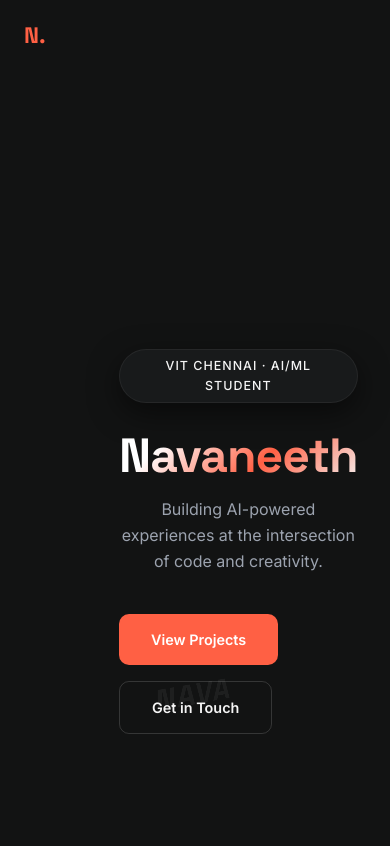
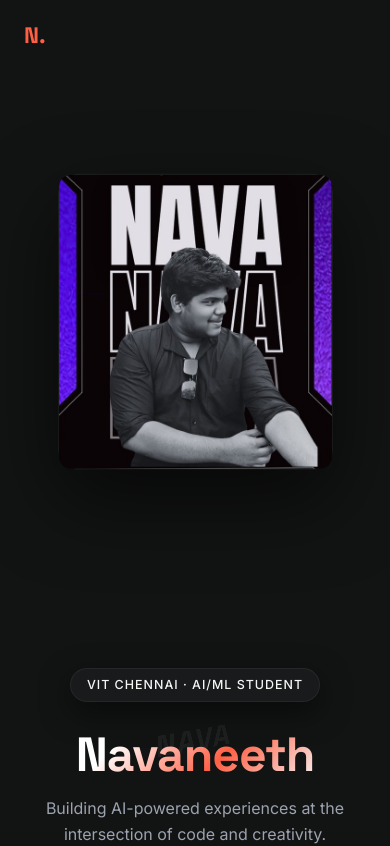
Before and after one commit to navabro/Navabro, a React (Vite) app: page / in a window 390 px wide. Shown: the top 846 px of the page. Built offline with nearby package versions, Linux system fonts and the light colour scheme.

Commit message:
commit the app

```diff
--- a/src/components/HeroAnimation.jsx
+++ b/src/components/HeroAnimation.jsx
@@ -1,10 +1,18 @@
-import { useRef } from 'react'
+import { useRef, useState, useEffect } from 'react'
 import { motion, useMotionValue, useTransform, useSpring, useScroll } from 'framer-motion'
 import HeroScene from './HeroScene'
 import '../hero-animation.css'
 
 export default function HeroAnimation() {
   const containerRef = useRef(null)
+
+  const [isMobile, setIsMobile] = useState(false)
+  useEffect(() => {
+    const check = () => setIsMobile(window.innerWidth <= 768)
+    check()
+    window.addEventListener('resize', check)
+    return () => window.removeEventListener('resize', check)
+  }, [])
 
   // -- Scrollytelling Setup --
   const { scrollYProgress } = useScroll({
@@ -59,8 +67,15 @@ export default function HeroAnimation() {
            </motion.div>
         </div>
 
-        {/* ABSOLUTE TOP-LEFT VIDEO (Placed relative to full screen wrapper) */}
+        {/* TOP-LEFT VIDEO — replaced with poster image on mobile */}
         <div className="hero-video-wrapper">
+          {isMobile ? (
+            <img
+              src="/nava-poster.jpeg"
+              className="hero-video"
+              alt="Navaneeth poster"
+            />
+          ) : (
             <video
               src="/video.mp4"
               poster="/nava-poster.jpeg"
@@ -69,7 +84,9 @@ export default function HeroAnimation() {
               loop
               muted
               playsInline
+              preload="metadata"
             />
+          )}
         </div>
 
 
--- a/src/hero-animation.css
+++ b/src/hero-animation.css
@@ -229,23 +229,44 @@
 
 .hero-video-wrapper {
   position: absolute;
-  top: 100px;
-  left: 70px;
-  width: 250px;
+  top: 50%;
+  left: 5%;
+  transform: translateY(-50%);
+  width: clamp(300px, 30vw, 460px);
   height: auto;
-  z-index: 1;
+  z-index: 3;
+  border-radius: 20px;
+  box-shadow:
+    0 30px 80px rgba(0, 0, 0, 0.6),
+    0 0 0 1px rgba(255, 255, 255, 0.07);
 }
 
 .hero-video {
-  width: 240%;
+  width: 100%;
   height: auto;
   border-radius: 12px;
   object-fit: cover;
+  display: block;
 }
 
-@media (max-width: 860px) {
+@media (max-width: 768px) {
   .hero-video-wrapper {
-    display: none;
-    /* prevent overlap with Navaneeth text on mobile */
+    position: static;
+    width: 70%;
+    margin: 20px auto 0;
+    z-index: auto;
+  }
+
+  .hero-sticky-wrap {
+    flex-direction: column;
+    align-items: center;
+    justify-content: center;
+    padding-top: 80px;
+    height: auto;
+    min-height: 100vh;
+  }
+
+  .hero__inner {
+    padding-top: 2rem;
   }
 }
--- a/src/index.css
+++ b/src/index.css
@@ -1,7 +1,13 @@
 /* ──────────────────────────────────────────
    Global Reset & Design Tokens
 ────────────────────────────────────────── */
-*, *::before, *::after { box-sizing: border-box; margin: 0; padding: 0; }
+*,
+*::before,
+*::after {
+  box-sizing: border-box;
+  margin: 0;
+  padding: 0;
+}
 
 :root {
   --bg: #121313;
@@ -19,7 +25,9 @@
   --font-display: 'Space Grotesk', sans-serif;
 }
 
-html { scroll-behavior: smooth; }
+html {
+  scroll-behavior: smooth;
+}
 
 body {
   background: var(--bg);
@@ -32,9 +40,18 @@ body {
 /* ──────────────────────────────────────────
    Scrollbar
 ────────────────────────────────────────── */
-::-webkit-scrollbar { width: 6px; }
-::-webkit-scrollbar-track { background: var(--bg); }
-::-webkit-scrollbar-thumb { background: var(--accent); border-radius: 99px; }
+::-webkit-scrollbar {
+  width: 6px;
+}
+
+::-webkit-scrollbar-track {
+  background: var(--bg);
+}
+
+::-webkit-scrollbar-thumb {
+  background: var(--accent);
+  border-radius: 99px;
+}
 
 /* ──────────────────────────────────────────
    Utility
@@ -82,7 +99,11 @@ section {
   text-transform: uppercase;
 }
 
-@keyframes spin { to { transform: rotate(360deg); } }
+@keyframes spin {
+  to {
+    transform: rotate(360deg);
+  }
+}
 
 /* ──────────────────────────────────────────
    Navbar
@@ -146,8 +167,13 @@ section {
   transition: width 0.3s;
 }
 
-.navbar__links a:hover { color: var(--text); }
-.navbar__links a:hover::after { width: 100%; }
+.navbar__links a:hover {
+  color: var(--text);
+}
+
+.navbar__links a:hover::after {
+  width: 100%;
+}
 
 /* ──────────────────────────────────────────
    Hero
@@ -159,6 +185,7 @@ section {
   align-items: center;
   overflow: hidden;
 }
+
 
 .hero__canvas {
   position: absolute;
@@ -178,7 +205,7 @@ section {
   gap: 8px;
   background: var(--bg-soft);
   border: 1px solid rgba(255, 255, 255, 0.06);
-  box-shadow: 0 10px 30px rgba(0,0,0,0.5);
+  box-shadow: 0 10px 30px rgba(0, 0, 0, 0.5);
   border-radius: 99px;
   padding: 6px 16px;
   font-size: 0.78rem;
@@ -190,15 +217,25 @@ section {
 }
 
 .hero__badge span {
-  width: 6px; height: 6px;
+  width: 6px;
+  height: 6px;
   border-radius: 50%;
   background: var(--text);
   animation: pulse 2s ease-in-out infinite;
 }
 
 @keyframes pulse {
-  0%, 100% { opacity: 1; transform: scale(1); }
-  50% { opacity: 0.5; transform: scale(0.85); }
+
+  0%,
+  100% {
+    opacity: 1;
+    transform: scale(1);
+  }
+
+  50% {
+    opacity: 0.5;
+    transform: scale(0.85);
+  }
 }
 
 .hero__name {
@@ -225,7 +262,10 @@ section {
   max-width: 500px;
 }
 
-.hero__tagline strong { color: var(--text); font-weight: 600; }
+.hero__tagline strong {
+  color: var(--text);
+  font-weight: 600;
+}
 
 .hero__actions {
   display: flex;
@@ -299,10 +339,24 @@ section {
 }
 
 @keyframes scroll-line {
-  0% { transform: scaleY(0); transform-origin: top; }
-  50% { transform: scaleY(1); transform-origin: top; }
-  51% { transform-origin: bottom; }
-  100% { transform: scaleY(0); transform-origin: bottom; }
+  0% {
+    transform: scaleY(0);
+    transform-origin: top;
+  }
+
+  50% {
+    transform: scaleY(1);
+    transform-origin: top;
+  }
+
+  51% {
+    transform-origin: bottom;
+  }
+
+  100% {
+    transform: scaleY(0);
+    transform-origin: bottom;
+  }
 }
 
 /* ──────────────────────────────────────────
@@ -351,7 +405,9 @@ section {
   margin-bottom: 20px;
 }
 
-.about__text p strong { color: var(--text); }
+.about__text p strong {
+  color: var(--text);
+}
 
 .about__stats {
   display: grid;
@@ -363,7 +419,7 @@ section {
 .stat-card {
   background: var(--bg-soft);
   border: 1px solid rgba(255, 255, 255, 0.06);
-  box-shadow: 0 10px 30px rgba(0,0,0,0.5);
+  box-shadow: 0 10px 30px rgba(0, 0, 0, 0.5);
   border-radius: var(--radius);
   padding: 24px;
   transition: border-color 0.3s, transform 0.3s;
@@ -386,7 +442,11 @@ section {
   margin-bottom: 6px;
 }
 
-.stat-card__label { font-size: 0.82rem; color: var(--text-muted); font-weight: 500; }
+.stat-card__label {
+  font-size: 0.82rem;
+  color: var(--text-muted);
+  font-weight: 500;
+}
 
 .about__visual {
   position: relative;
@@ -401,7 +461,7 @@ section {
   border-radius: 50%;
   background: var(--bg-soft);
   border: 1px solid rgba(255, 255, 255, 0.06);
-  box-shadow: 0 10px 30px rgba(0,0,0,0.5);
+  box-shadow: 0 10px 30px rgba(0, 0, 0, 0.5);
   display: flex;
   align-items: center;
   justify-content: center;
@@ -409,7 +469,7 @@ section {
   font-size: 5rem;
   font-weight: 800;
   position: relative;
-  box-shadow: 0 10px 30px rgba(0,0,0,0.4);
+  box-shadow: 0 10px 30px rgba(0, 0, 0, 0.4);
 }
 
 .about__ring {
@@ -419,15 +479,31 @@ section {
   animation: ring-rotate 12s linear infinite;
 }
 
-.about__ring:nth-child(1) { width: 340px; height: 340px; }
-.about__ring:nth-child(2) { width: 390px; height: 390px; border-color: rgba(255, 255, 255, 0.10); animation-direction: reverse; animation-duration: 18s; }
+.about__ring:nth-child(1) {
+  width: 340px;
+  height: 340px;
+}
 
-@keyframes ring-rotate { to { transform: rotate(360deg); } }
+.about__ring:nth-child(2) {
+  width: 390px;
+  height: 390px;
+  border-color: rgba(255, 255, 255, 0.10);
+  animation-direction: reverse;
+  animation-duration: 18s;
+}
+
+@keyframes ring-rotate {
+  to {
+    transform: rotate(360deg);
+  }
+}
 
 /* ──────────────────────────────────────────
    Skills
 ────────────────────────────────────────── */
-.skills { background: var(--bg-soft); }
+.skills {
+  background: var(--bg-soft);
+}
 
 .skills__grid {
   display: grid;
@@ -438,7 +514,7 @@ section {
 .skill-card {
   background: var(--bg-soft);
   border: 1px solid rgba(255, 255, 255, 0.06);
-  box-shadow: 0 10px 30px rgba(0,0,0,0.5);
+  box-shadow: 0 10px 30px rgba(0, 0, 0, 0.5);
   border-radius: var(--radius);
   padding: 24px 16px;
   text-align: center;
@@ -496,7 +572,7 @@ section {
 .project-card {
   background: var(--bg-soft);
   border: 1px solid rgba(255, 255, 255, 0.06);
-  box-shadow: 0 10px 30px rgba(0,0,0,0.5);
+  box-shadow: 0 10px 30px rgba(0, 0, 0, 0.5);
   border-radius: var(--radius);
   padding: 32px;
   transition: transform 0.3s, border-color 0.3s, box-shadow 0.3s;
@@ -526,7 +602,9 @@ section {
 
 }
 
-.project-card:hover::before { opacity: 1; }
+.project-card:hover::before {
+  opacity: 1;
+}
 
 .project-card__icon {
   font-size: 2.5rem;
@@ -560,7 +638,7 @@ section {
   font-weight: 600;
   letter-spacing: 0.5px;
   border: 1px solid rgba(255, 255, 255, 0.06);
-  box-shadow: 0 10px 30px rgba(0,0,0,0.5);
+  box-shadow: 0 10px 30px rgba(0, 0, 0, 0.5);
   background: var(--bg-soft);
   color: var(--text-muted);
 }
@@ -581,7 +659,9 @@ section {
   transition: color 0.2s, gap 0.2s;
 }
 
-.project-link:hover { gap: 10px; }
+.project-link:hover {
+  gap: 10px;
+}
 
 /* ──────────────────────────────────────────
    Contact
@@ -667,8 +747,15 @@ section {
   flex-shrink: 0;
 }
 
-.social-link__text { font-weight: 600; font-size: 0.85rem; }
-.social-link__handle { font-size: 0.78rem; color: rgba(18, 19, 19, 0.7); }
+.social-link__text {
+  font-weight: 600;
+  font-size: 0.85rem;
+}
+
+.social-link__handle {
+  font-size: 0.78rem;
+  color: rgba(18, 19, 19, 0.7);
+}
 
 /* ──────────────────────────────────────────
    Contact Form
@@ -727,7 +814,9 @@ section {
   box-shadow: 0 0 0 3px rgba(18, 19, 19, 0.1);
 }
 
-.form-group textarea { min-height: 120px; }
+.form-group textarea {
+  min-height: 120px;
+}
 
 .form-status {
   font-size: 0.85rem;
@@ -737,8 +826,17 @@ section {
   border-radius: var(--radius-sm);
 }
 
-.form-status.success { color: #065f46; background: rgba(16,185,129,0.2); border: 1px solid rgba(16,185,129,0.4); }
-.form-status.error   { color: #991b1b; background: rgba(239,68,68,0.2);  border: 1px solid rgba(239,68,68,0.4);  }
+.form-status.success {
+  color: #065f46;
+  background: rgba(16, 185, 129, 0.2);
+  border: 1px solid rgba(16, 185, 129, 0.4);
+}
+
+.form-status.error {
+  color: #991b1b;
+  background: rgba(239, 68, 68, 0.2);
+  border: 1px solid rgba(239, 68, 68, 0.4);
+}
 
 .contact .btn-primary {
   background: #121313 !important;
@@ -763,22 +861,66 @@ section {
   font-size: 0.82rem;
 }
 
-.footer span { color: var(--accent); }
+.footer span {
+  color: var(--accent);
+}
 
 /* ──────────────────────────────────────────
    Responsive
 ────────────────────────────────────────── */
 @media (max-width: 900px) {
-  .about__grid  { grid-template-columns: 1fr; }
-  .contact__grid { grid-template-columns: 1fr; }
-  .about__visual { display: none; }
-  .navbar__links { gap: 20px; }
+  .about__grid {
+    grid-template-columns: 1fr;
+  }
+
+  .contact__grid {
+    grid-template-columns: 1fr;
+  }
+
+  .about__visual {
+    display: none;
+  }
+
+  .navbar__links {
+    gap: 20px;
+  }
+}
+
+@media (max-width: 768px) {
+  .hero-video-wrapper {
+    position: static;
+    margin: 20px auto;
+    width: 70%;
+  }
+
+  .hero {
+    display: flex;
+    flex-direction: column;
+    text-align: center;
+    align-items: center;
+    height: auto;
+    min-height: 100vh;
+  }
 }
 
 @media (max-width: 600px) {
-  section { padding: 72px 0; }
-  .hero__name { letter-spacing: -1px; }
-  .projects__grid { grid-template-columns: 1fr; }
-  .skills__grid { grid-template-columns: repeat(3, 1fr); }
-  .navbar__links { display: none; }
+  section {
+    padding: 72px 0;
+  }
+
+  .hero__name {
+    letter-spacing: -1px;
+  }
+
+  .projects__grid {
+    grid-template-columns: 1fr;
+  }
+
+  .skills__grid {
+    grid-template-columns: repeat(3, 1fr);
+  }
+
+  .navbar__links {
+    display: none;
+  }
 }
```
Also changed, not shown: src/components/About.jsx (+3 -4 lines), src/components/Hero.jsx (+20 -5 lines), src/components/Skills.jsx (+12 -13 lines). Lines whose indentation alone changed are shown as unchanged.
